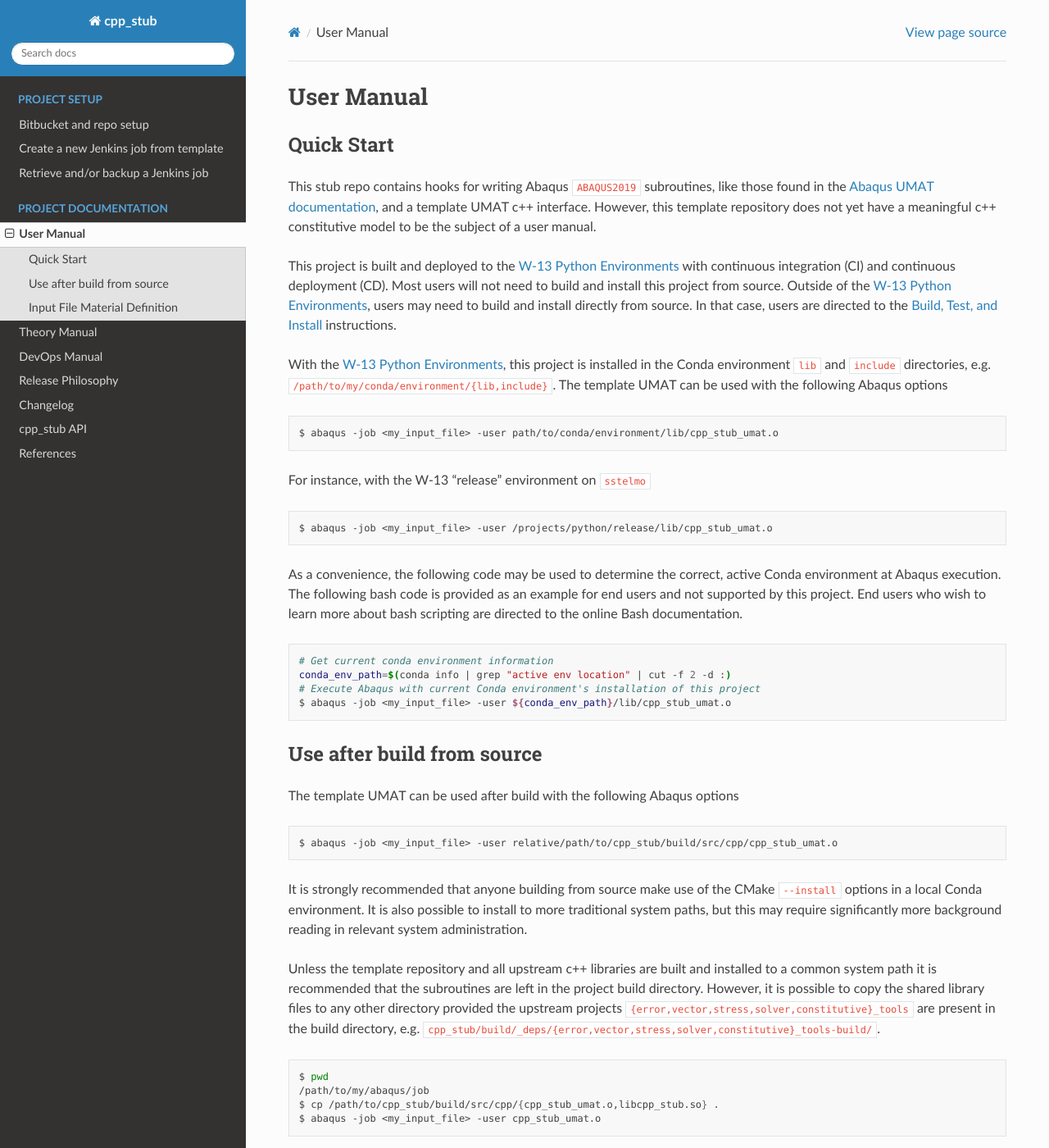
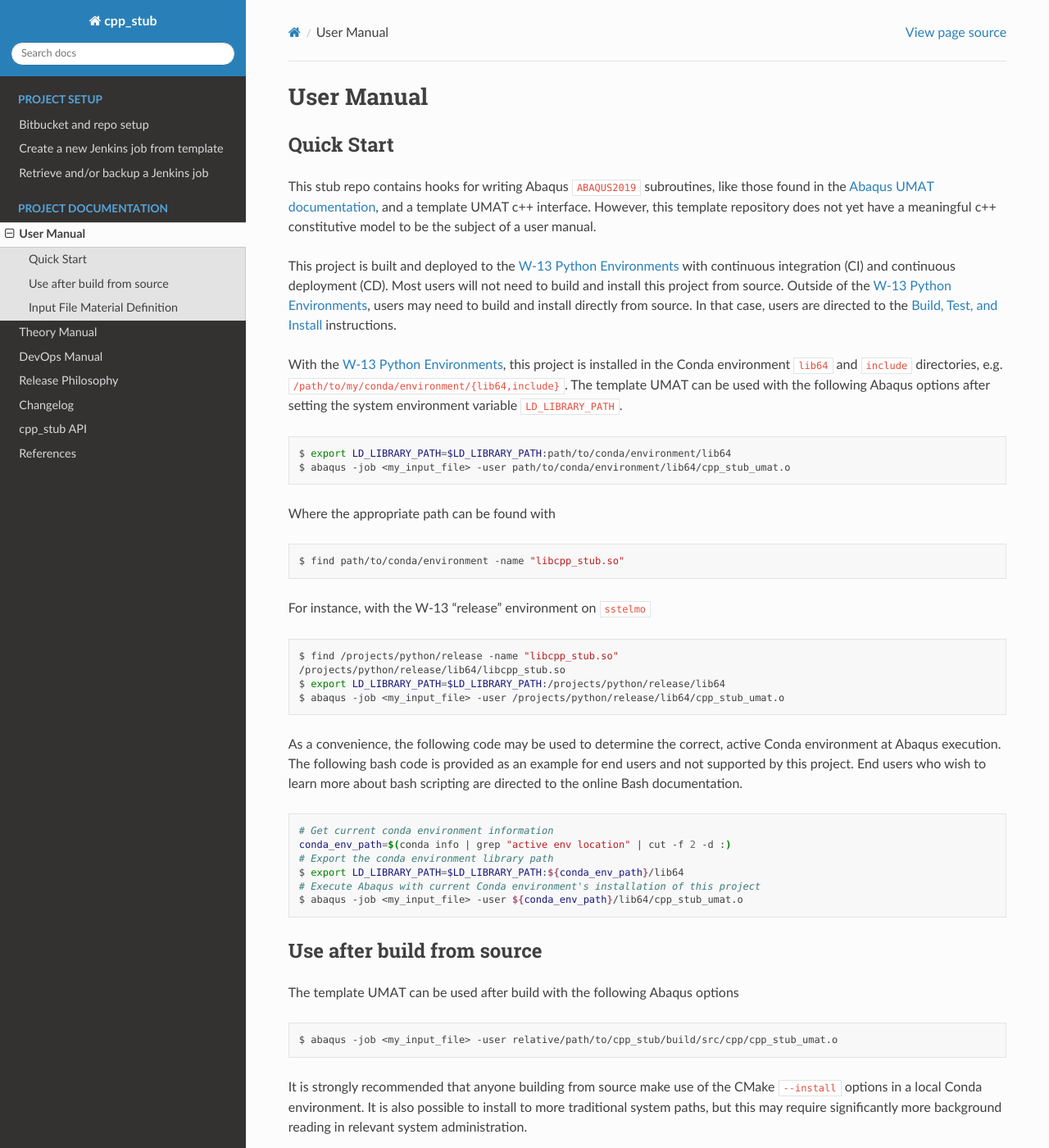
Before and after one commit to lanl/tardigrade-asp, a Sphinx documentation site: the page built from docs/user.rst, in a window 1280 px wide and 1400 px high. Shown: the whole window at 82% size. Built offline with Sphinx 7.4.7 and the Read the Docs theme 2.0.0, drawn with Linux system fonts in a browser that asks for light colours; cross-references to code outside the pages are shown as plain code.

Commit message:
DOC: update documentation to include required environment variables

```diff
--- a/docs/user.rst
+++ b/docs/user.rst
@@ -17,19 +17,29 @@ deployment (CD). Most users will not need to build and install this project from
 Environments`_, users may need to build and install directly from source. In that case, users are directed to the
 :ref:`build` instructions.
 
-With the `W-13 Python Environments`_, this project is installed in the Conda environment ``lib`` and ``include``
-directories, e.g. ``/path/to/my/conda/environment/{lib,include}``. The template UMAT can be used with the following
-Abaqus options
+With the `W-13 Python Environments`_, this project is installed in the Conda environment ``lib64`` and ``include``
+directories, e.g. ``/path/to/my/conda/environment/{lib64,include}``. The template UMAT can be used with the following
+Abaqus options after setting the system environment variable ``LD_LIBRARY_PATH``.
 
 .. code:: bash
 
-   $ abaqus -job <my_input_file> -user path/to/conda/environment/lib/cpp_stub_umat.o
+   $ export LD_LIBRARY_PATH=$LD_LIBRARY_PATH:path/to/conda/environment/lib64
+   $ abaqus -job <my_input_file> -user path/to/conda/environment/lib64/cpp_stub_umat.o
+
+Where the appropriate path can be found with
+
+.. code:: bash
+
+   $ find path/to/conda/environment -name "libcpp_stub.so"
 
 For instance, with the W-13 "release" environment on ``sstelmo``
 
 .. code:: bash
 
-   $ abaqus -job <my_input_file> -user /projects/python/release/lib/cpp_stub_umat.o
+   $ find /projects/python/release -name "libcpp_stub.so"
+   /projects/python/release/lib64/libcpp_stub.so
+   $ export LD_LIBRARY_PATH=$LD_LIBRARY_PATH:/projects/python/release/lib64
+   $ abaqus -job <my_input_file> -user /projects/python/release/lib64/cpp_stub_umat.o
 
 As a convenience, the following code may be used to determine the correct, active Conda environment at Abaqus execution.
 The following bash code is provided as an example for end users and not supported by this project. End users who wish to
@@ -39,8 +49,10 @@ learn more about bash scripting are directed to the online Bash documentation.
 
    # Get current conda environment information
    conda_env_path=$(conda info | grep "active env location" | cut -f 2 -d :)
+   # Export the conda environment library path
+   $ export LD_LIBRARY_PATH=$LD_LIBRARY_PATH:${conda_env_path}/lib64
    # Execute Abaqus with current Conda environment's installation of this project
-   $ abaqus -job <my_input_file> -user ${conda_env_path}/lib/cpp_stub_umat.o
+   $ abaqus -job <my_input_file> -user ${conda_env_path}/lib64/cpp_stub_umat.o
 
 ***************************
 Use after build from source
```
